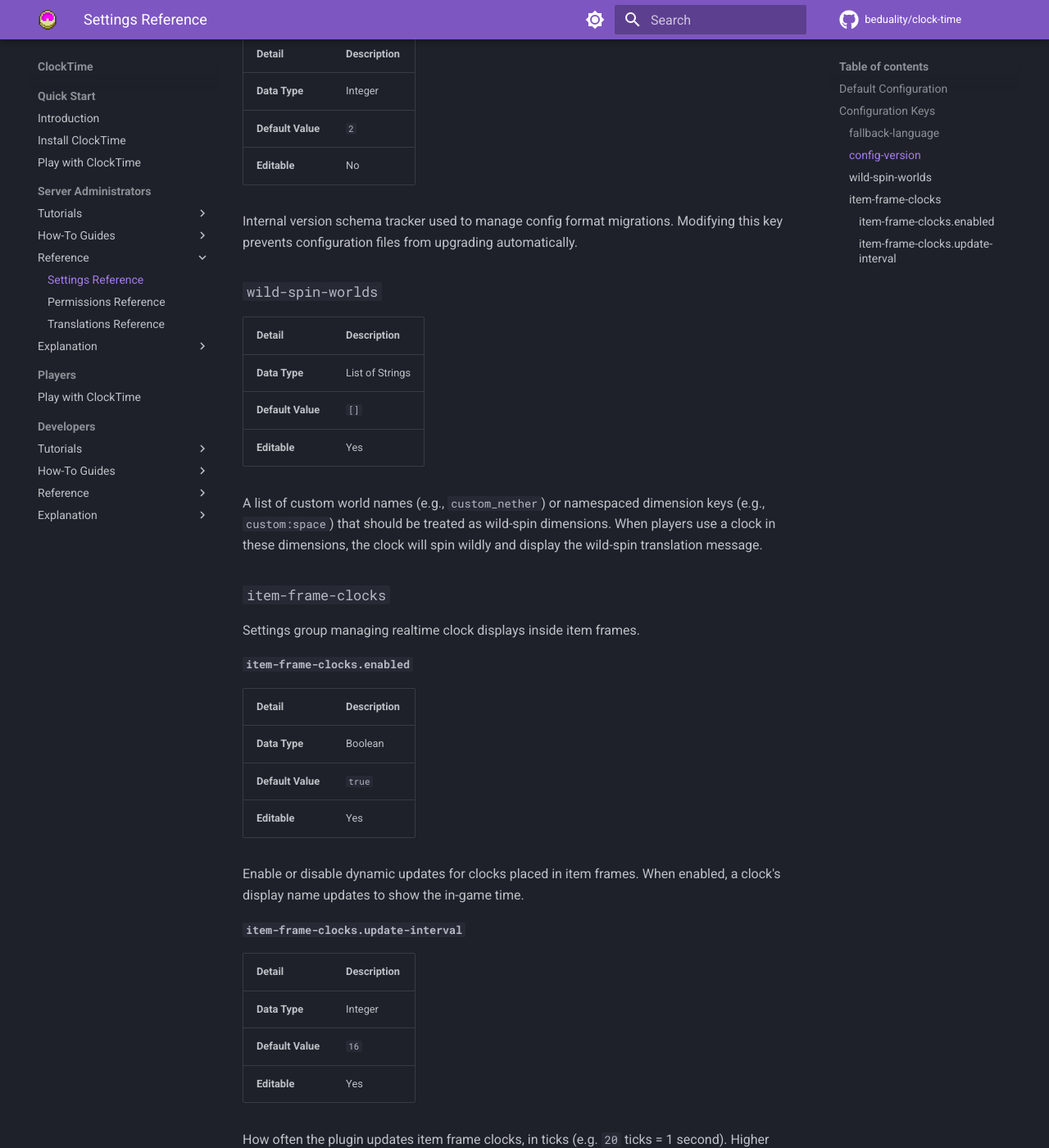
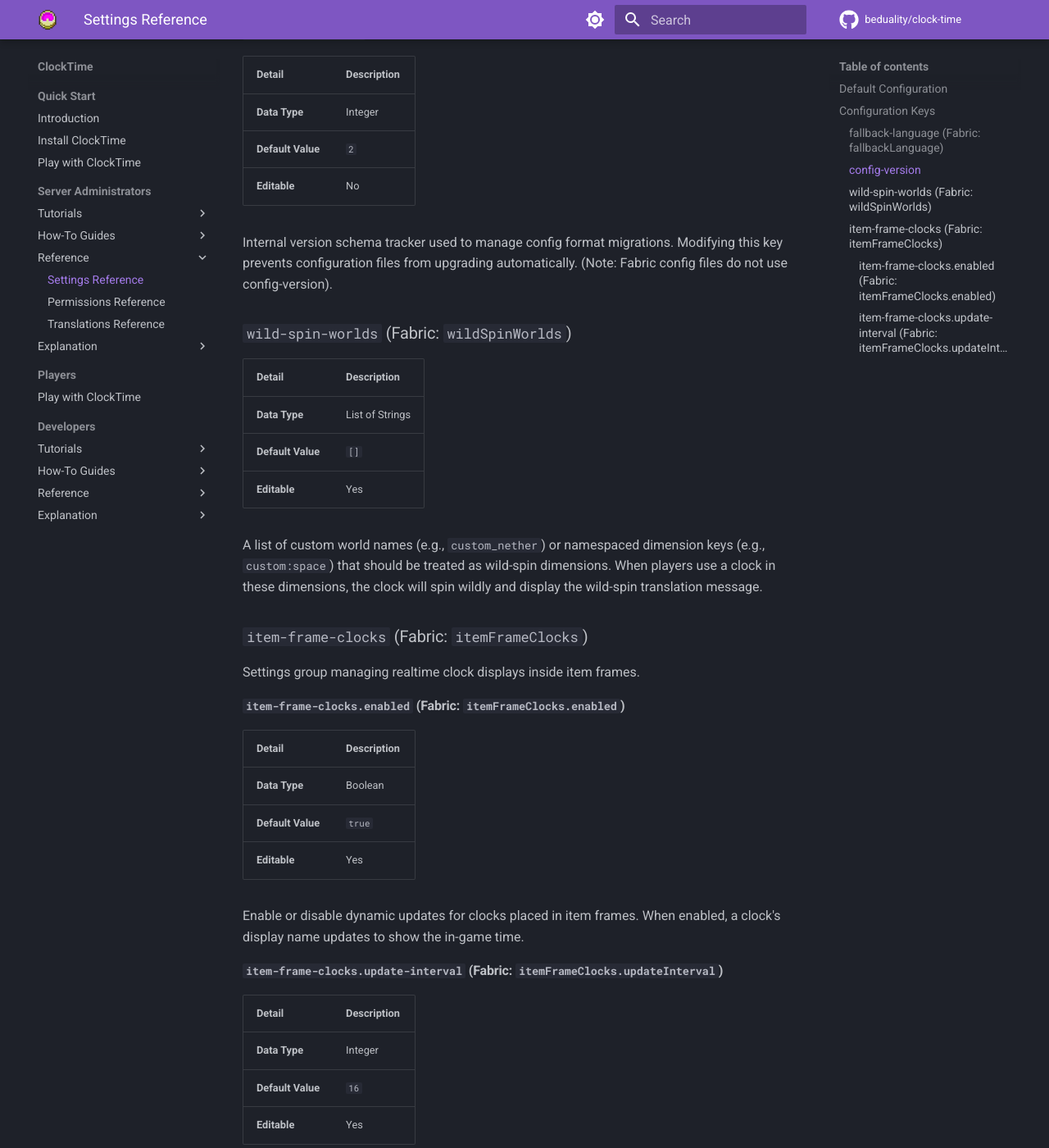
Before and after one commit to beduality/clock-gui, an MkDocs documentation site: the page built from docs/server-admins/reference/settings.md, in a window 1280 px wide and 1400 px high, scrolled down 1164 px. Shown: the whole window at 82% size. Built offline with MkDocs 1.6.1 and Material for MkDocs 9.7.7, drawn with Linux system fonts in a browser that asks for light colours; comment, search, counter and statistics services are not loaded; some of the changed text lies outside the part shown.

Commit message:
docs: add Fabric configuration documentation and initialize project backlog

````diff
--- a/docs/server-admins/reference/settings.md
+++ b/docs/server-admins/reference/settings.md
@@ -1,33 +1,48 @@
 # Settings Reference
 
-ClockTime is configured through `plugins/ClockTime/config.yml`. The file is generated automatically on first startup.
+On **Paper/Spigot**, ClockTime is configured through `plugins/ClockTime/config.yml`. On **Fabric**, it is configured through `config/clock-time.json`. Both files are generated automatically on first startup.
 
 ## Default Configuration
 
-```yaml title="config.yml"
-# The fallback language code to use if a player's client language
-# is not supported.
-# Options: "en", "es", "pt", "de", etc.
-fallback-language: "en"
+=== "Paper/Spigot (config.yml)"
 
-# Configuration version. Do not modify this value.
-config-version: 2
+    ```yaml
+    # The fallback language code to use if a player's client language
+    # is not supported.
+    # Options: "en", "es", "pt", "de", etc.
+    fallback-language: "en"
 
-# A list of custom world names or dimension keys (e.g. 'custom_world' or 'custom:space')
-# that should be treated as wild-spin dimensions.
-wild-spin-worlds: []
+    # Configuration version. Do not modify this value.
+    config-version: 2
 
-# Settings for clocks placed in item frames
-item-frame-clocks:
-  # Enable dynamic time updates for clocks placed in item frames
-  enabled: true
-  # How often to update the clock time (in ticks, 20 ticks = 1 second)
-  update-interval: 16
-```
+    # A list of custom world names or dimension keys (e.g. 'custom_world' or 'custom:space')
+    # that should be treated as wild-spin dimensions.
+    wild-spin-worlds: []
+
+    # Settings for clocks placed in item frames
+    item-frame-clocks:
+      # Enable dynamic time updates for clocks placed in item frames
+      enabled: true
+      # How often to update the clock time (in ticks, 20 ticks = 1 second)
+      update-interval: 16
+    ```
+
+=== "Fabric (clock-time.json)"
+
+    ```json
+    {
+      "fallbackLanguage": "en",
+      "wildSpinWorlds": [],
+      "itemFrameClocks": {
+        "enabled": true,
+        "updateInterval": 16
+      }
+    }
+    ```
 
 ## Configuration Keys
 
-### `fallback-language`
+### `fallback-language` (Fabric: `fallbackLanguage`)
 
 | Detail | Description |
 |---|---|
@@ -45,9 +60,9 @@
 | **Default Value** | `2` |
 | **Editable** | No |
 
-Internal version schema tracker used to manage config format migrations. Modifying this key prevents configuration files from upgrading automatically.
+Internal version schema tracker used to manage config format migrations. Modifying this key prevents configuration files from upgrading automatically. (Note: Fabric config files do not use config-version).
 
-### `wild-spin-worlds`
+### `wild-spin-worlds` (Fabric: `wildSpinWorlds`)
 
 | Detail | Description |
 |---|---|
@@ -57,11 +72,11 @@
 
 A list of custom world names (e.g., `custom_nether`) or namespaced dimension keys (e.g., `custom:space`) that should be treated as wild-spin dimensions. When players use a clock in these dimensions, the clock will spin wildly and display the wild-spin translation message.
 
-### `item-frame-clocks`
+### `item-frame-clocks` (Fabric: `itemFrameClocks`)
 
 Settings group managing realtime clock displays inside item frames.
 
-#### `item-frame-clocks.enabled`
+#### `item-frame-clocks.enabled` (Fabric: `itemFrameClocks.enabled`)
 
 | Detail | Description |
 |---|---|
@@ -71,7 +86,7 @@
 
 Enable or disable dynamic updates for clocks placed in item frames. When enabled, a clock's display name updates to show the in-game time.
 
-#### `item-frame-clocks.update-interval`
+#### `item-frame-clocks.update-interval` (Fabric: `itemFrameClocks.updateInterval`)
 
 | Detail | Description |
 |---|---|
@@ -79,4 +94,4 @@
 | **Default Value** | `16` |
 | **Editable** | Yes |
 
-How often the plugin updates item frame clocks, in ticks (e.g. `20` ticks = 1 second). Higher values reduce CPU overhead.
+How often the plugin/mod updates item frame clocks, in ticks (e.g. `16` ticks = ~1 second). Higher values reduce CPU overhead.
````
Also changed, not shown: project/BACKLOG.md (added, +1 -0 lines).
